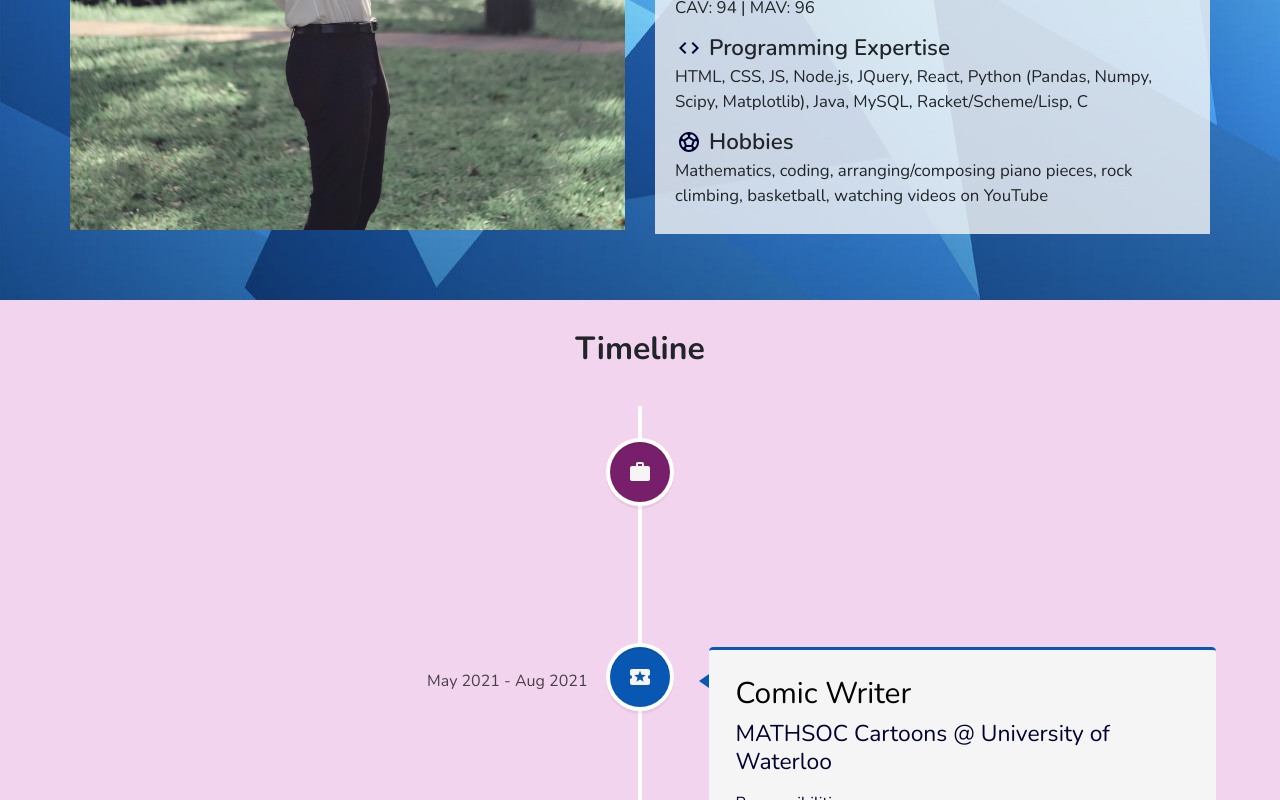
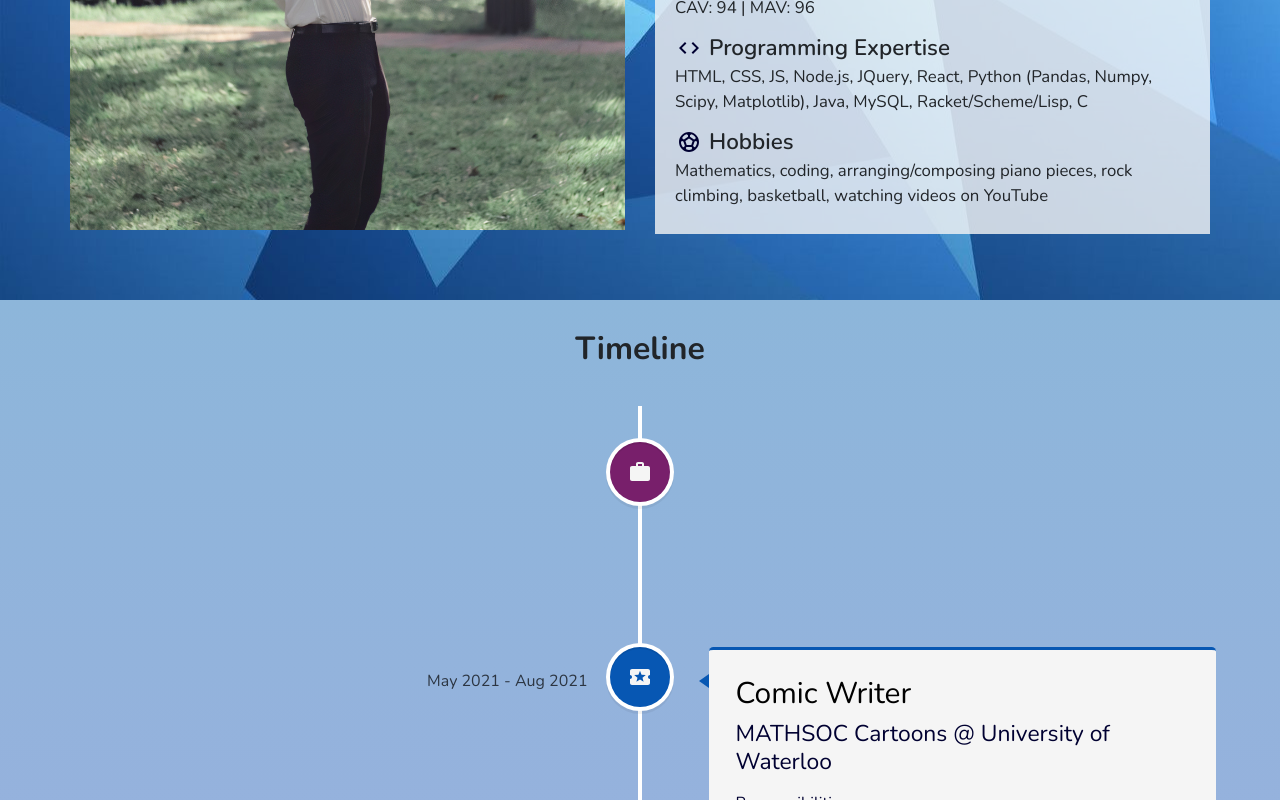
Before and after one commit to mcpenguin/the-arctic-blog, a React (Create React App) app: page / in a window 1280 px wide. Shown: the part 1335-2135 px from the top of the page. Built offline with nearby package versions, Linux system fonts and the light colour scheme.

Commit message:
added timeline background gradient

```diff
--- a/src/components/Timeline/Timeline.css
+++ b/src/components/Timeline/Timeline.css
@@ -1,6 +1,7 @@
 .section-timeline {
-    background-color: #f3d4ee;
-    text-align: left;
+    /* background-color: #f3d4ee; */
+    background: rgb(77,149,214);
+    background: linear-gradient(180deg, rgb(141, 182, 218) 0%, rgba(197,153,237,1) 49%, rgba(236,168,232,1) 100%);
 }
 
 #timeline-header {
--- a/src/components/TopCarousel/TopCarousel.js
+++ b/src/components/TopCarousel/TopCarousel.js
@@ -24,7 +24,7 @@ import linkedin from './linkedin_carousel.jpg';
 import rose from './rose_carousel.png';
 import penguin from './penguin_carousel.png'
 
-// component for carousel item
+// component for carousel items
 class CustomCarouselContents extends Component {
     render() {
         return (
```
